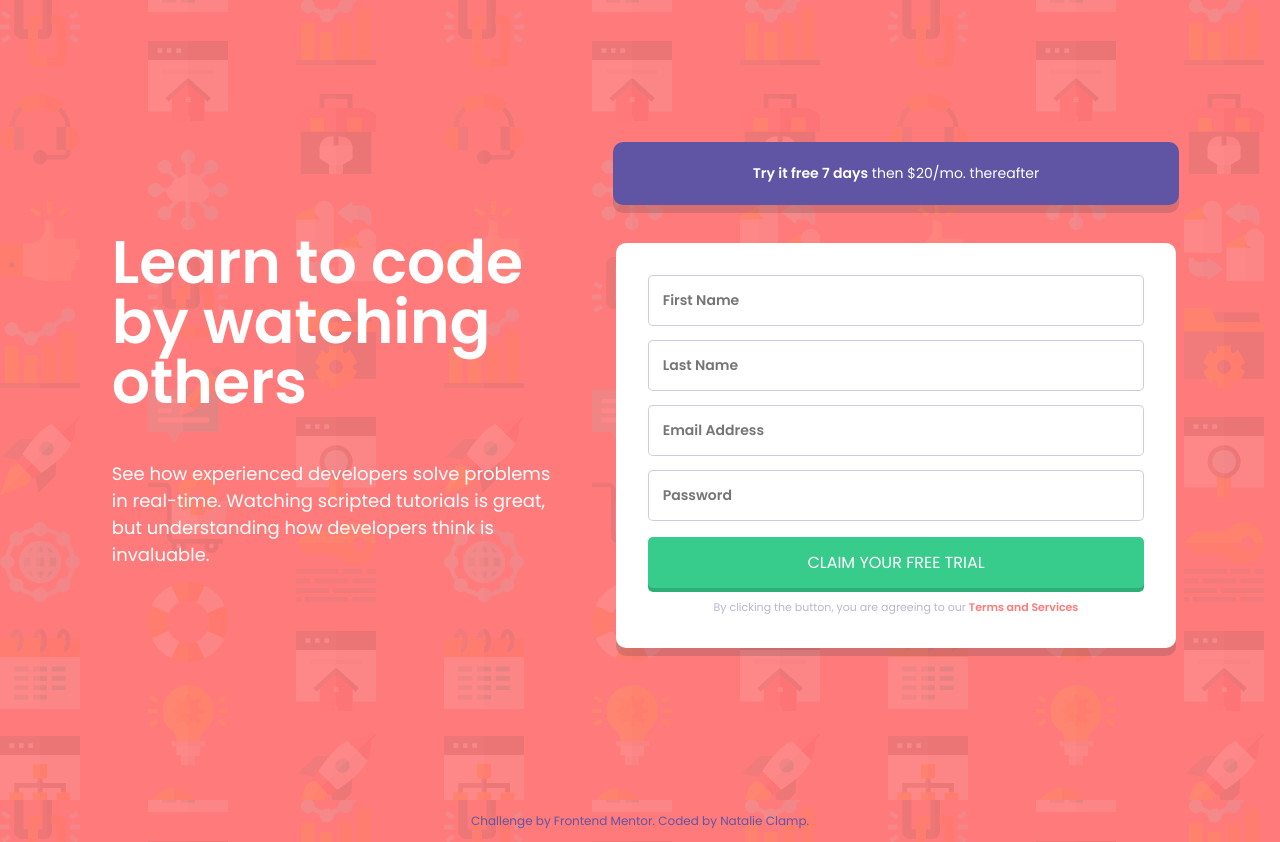
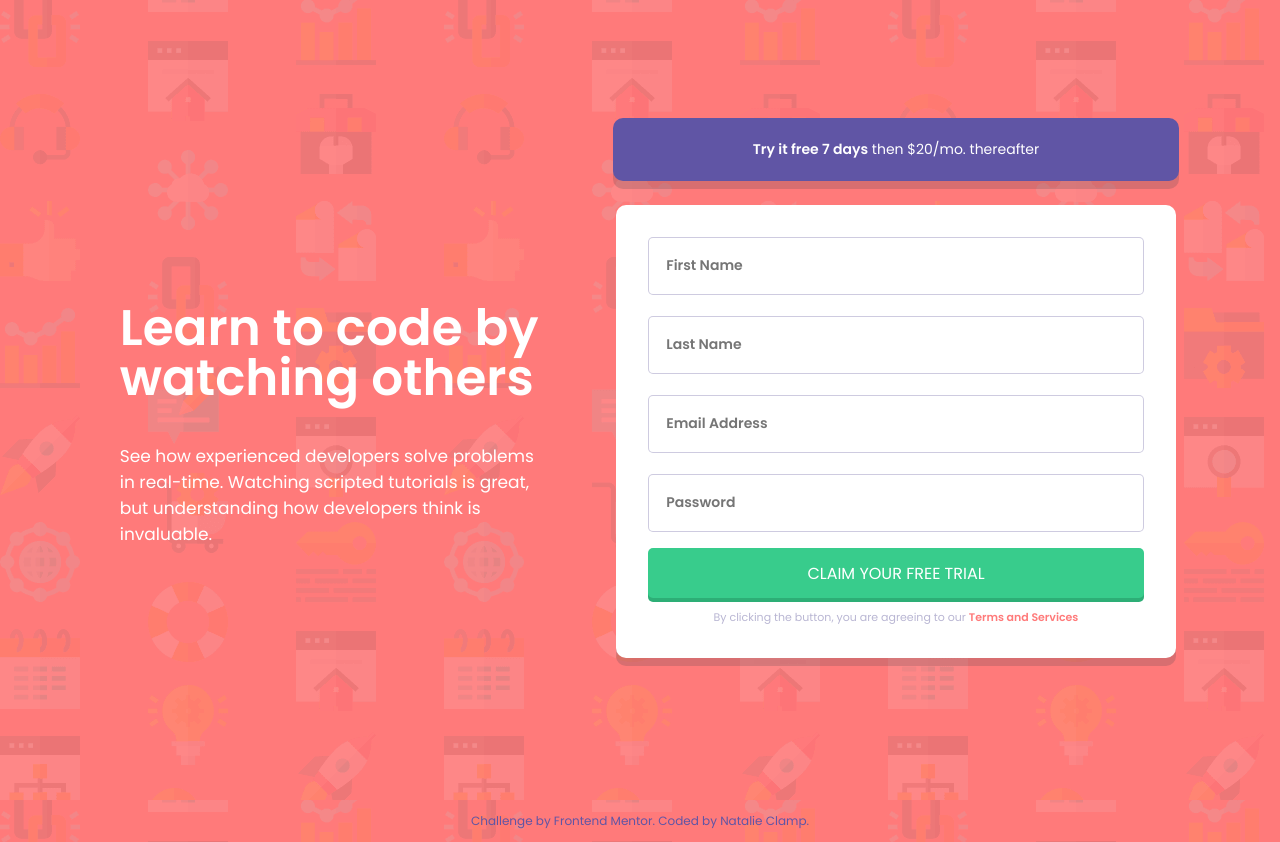
Before and after one commit to NatClamp/frontend-mentor-intro-component-with-sign-up, a website: page index.html in a window 1280 px wide. Drawn offline with Linux system fonts and the light colour scheme.

Commit message:
fix: add header to second section for better html structure and fix some small styling discrepancies

```diff
--- a/index.html
+++ b/index.html
@@ -20,7 +20,7 @@
     </section>
     <section class="business-container">
       <div class="try-free-container">
-        <p><span>Try it free 7 days</span> then $20/mo. thereafter</p>
+        <h2><span>Try it free 7 days</span> then $20/mo. thereafter</h2>
       </div>
       <div class="form-container">
         <form class="form">
--- a/scss/styles.scss
+++ b/scss/styles.scss
@@ -44,7 +44,7 @@ body {
 
 }
 
-body::before {
+body::after {
   content: "";
   display: block;
   position: absolute;
@@ -96,7 +96,7 @@ main {
     display: flex;
     flex-direction: column;
     justify-content: center;
-    padding: 0 2em;
+    padding: 0 2.5em;
     text-align: left;
   }
 
@@ -107,9 +107,10 @@ main {
     margin-bottom: 1em;
 
     @media screen and (min-width: 1000px) {
-      font-size: 60px;
+      font-size: 50px;
       line-height: 1;
       margin-bottom: 0.8em;
+      padding-top: 1em;
     }
   }
 
@@ -118,7 +119,7 @@ main {
     color: #fff;
 
     @media screen and (min-width: 1000px) {
-      font-size: 18px;
+      font-size: 17px;
     }
   }
 }
@@ -136,7 +137,7 @@ main {
 .try-free-container {
   background-color: $blue;
   padding: 1.5em 5em;
-  margin: 1em 1.5em;
+  margin: 0 1.5em;
   border-radius: 10px;
   color: #fff;
   font-size: 14px;
@@ -147,7 +148,7 @@ main {
     padding: 1.5em 10em;
   }
 
-  p {
+  h2 {
     font-weight: 400;
   }
 
@@ -164,7 +165,7 @@ main {
   box-shadow: 0px 8px 0px 0px rgba($darkBlue, 0.2);
 
   @media screen and (min-width: 1000px) {
-    padding: 2em
+    padding: 2em;
   }
 
   div {
@@ -175,8 +176,8 @@ main {
     width: 100%;
     border: 1px solid rgba($grayishBlue, 0.7);
     border-radius: 5px;
-    margin-top: 1em;
-    padding: 1em;
+    margin-top: 1.5em;
+    padding: 1.25em;
     font-size: 14px;
     font-weight: 600;
     color: $darkBlue;
```
Also changed, not shown: css/styles.css.
